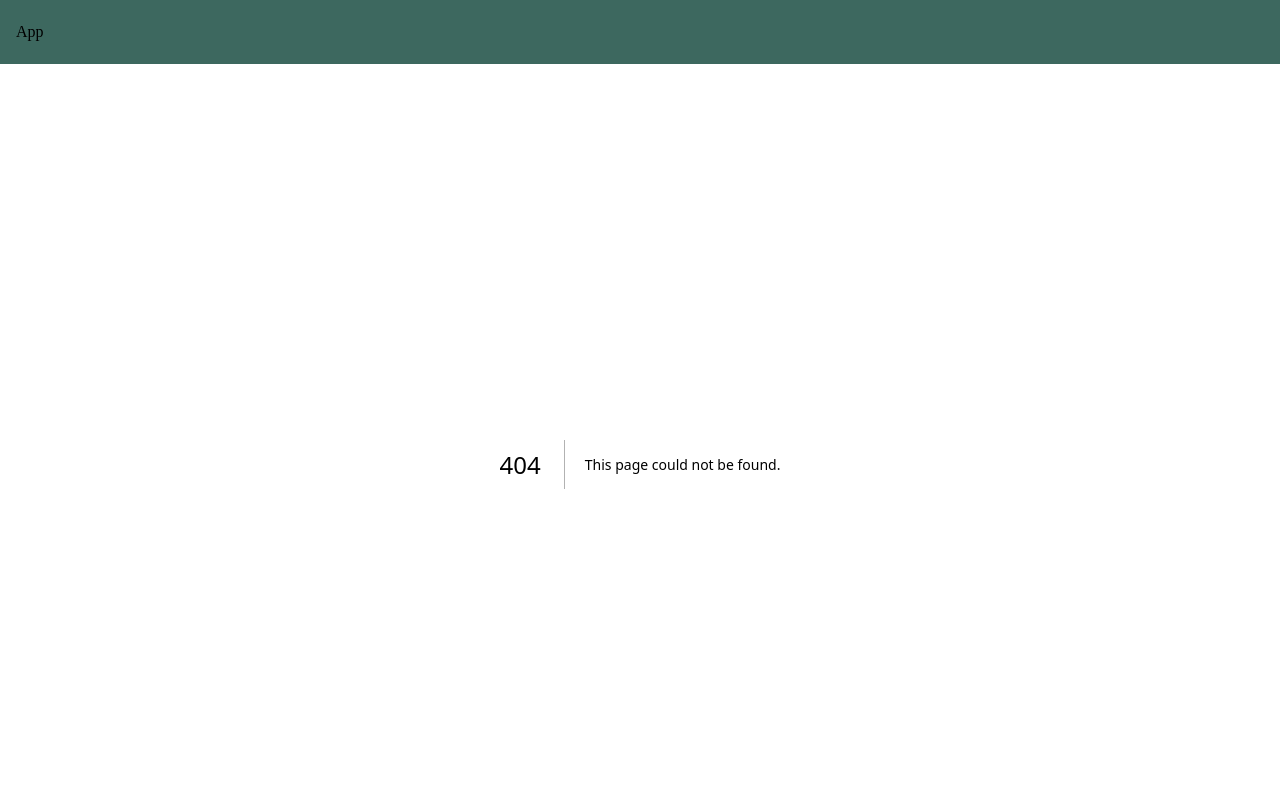
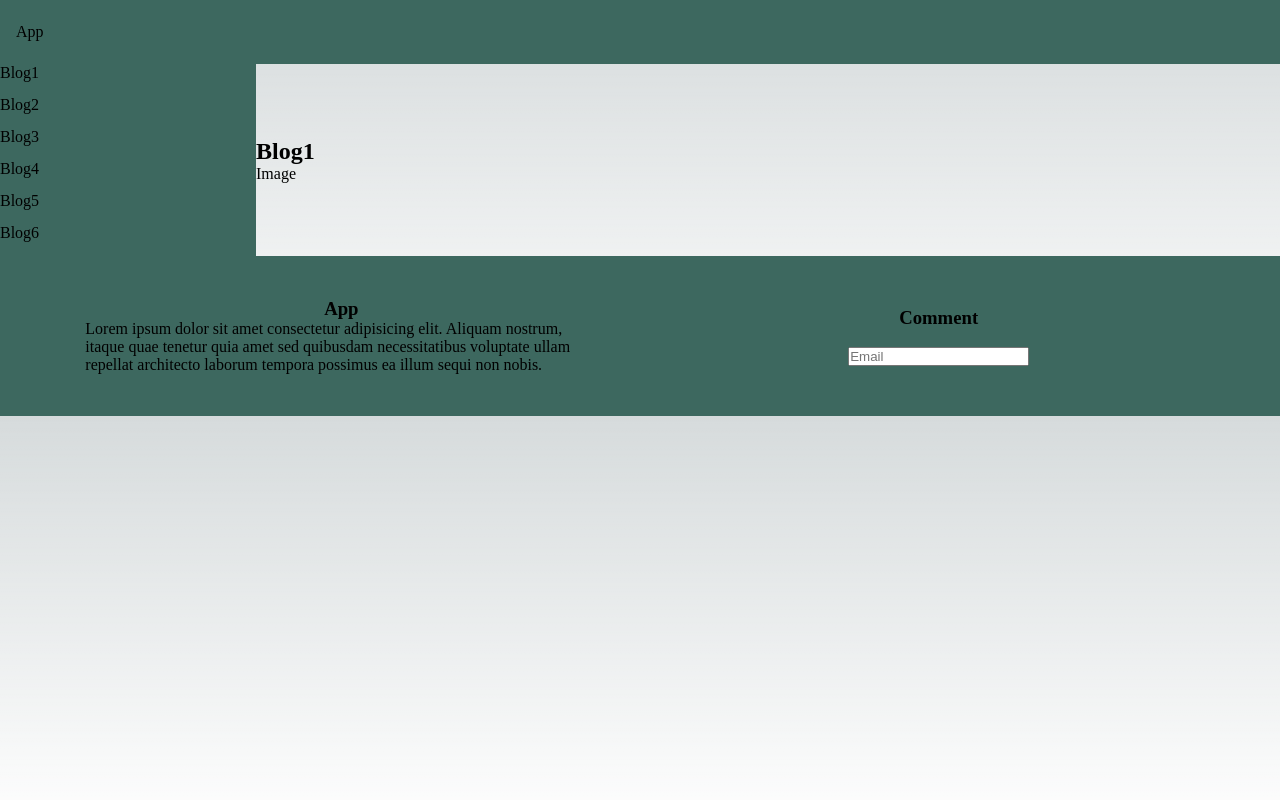
Before and after one commit to tendryAxel/hello-world-WEB3-std22075, a Next.js app: page /blog/1 in a window 1280 px wide. Before the commit this address had no page. Shown: the top 800 px of the page. Built offline with nearby package versions, Linux system fonts and the light colour scheme.

Commit message:
fix: blog info

```diff
--- /dev/null
+++ b/app/blog/[id]/page.tsx
@@ -0,0 +1,10 @@
+import Blog from "@/components/Blog";
+import { getById } from "@/utils/fetch";
+
+type params = { params: {id: Number} }
+
+export default ({ params } : params) => {
+    return <div className="aboutBlog">
+        <Blog blog={getById(Number(params.id))} />
+    </div>
+};
--- /dev/null
+++ b/app/blog/layout.tsx
@@ -0,0 +1,21 @@
+"use client"
+
+import BlogMin from "@/components/BlogMin";
+import { BlogModel } from "@/utils/data";
+import { getAllBlog } from "@/utils/fetch";
+import { useState } from "react";
+
+export default ({
+    children,
+  }: Readonly<{
+    children: React.ReactNode;
+  }>)=> {
+    const [blogs, SetBlogs] = useState<BlogModel[]>(getAllBlog())
+
+    return <div className="about">
+        <div className="side">
+            {blogs.map(blog => <BlogMin blog={blog} />)}
+        </div>
+        <div>{children}</div>
+    </div>
+}
--- a/app/globals.css
+++ b/app/globals.css
@@ -166,3 +166,29 @@ footer > div {
   gap: 2em;
   height: 4em;
 }
+
+.about {
+  display: flex;
+  flex-direction: row;
+}
+
+.about > div > .todo {
+  display: flex;
+  flex-direction: row;
+  height: 2em;
+}
+
+.about > .side {
+  width: 20vw;
+  min-width: 6em;
+  background-color: rgb(var(--primary));
+}
+
+.aboutBlog {
+  display: flex;
+  flex-direction: column;
+  width: 100%;
+  height: 100%;
+  justify-content: center;
+  align-items: center;
+}
--- a/app/layout.tsx
+++ b/app/layout.tsx
@@ -11,7 +11,7 @@ export default ({
   return (
       <div>
           <header>
-              <div><a href="#" title="main">App</a></div>
+              <div><a href="/home" title="main">App</a></div>
           </header>
           {children}
           <footer>
--- /dev/null
+++ b/components/BlogMin.tsx
@@ -0,0 +1,9 @@
+import { BlogModel } from "@/utils/data";
+
+export default ({ blog } : { blog: BlogModel }) => {
+    const blogURL = `/blog/${blog.id}`;
+
+    return <div className="todo">
+        <p><a href={blogURL}>{blog.name}</a></p>
+    </div>
+};
--- a/utils/data.ts
+++ b/utils/data.ts
@@ -2,10 +2,10 @@ export class BlogModel {
     id: Number;
     name: string;
     image: string;
-    constructor (id: Number = 0, name: string = "", image: string = ""){
-        this.id = id;
-        this.name = name;
-        this.image = image;
+    constructor (id: Number, name: string, image: string){
+        this.id = id ? id : 0;
+        this.name = name ? name : "";
+        this.image = image ? image : "";
     }
 }
 
--- a/utils/fetch.ts
+++ b/utils/fetch.ts
@@ -3,3 +3,7 @@ import { allBlog } from "./data";
 export const getAllBlog = () => {
     return allBlog.slice();
 };
+
+export const getById = (id: Number) => {
+    return allBlog.filter(e => e.id === id)[0]
+};
```
